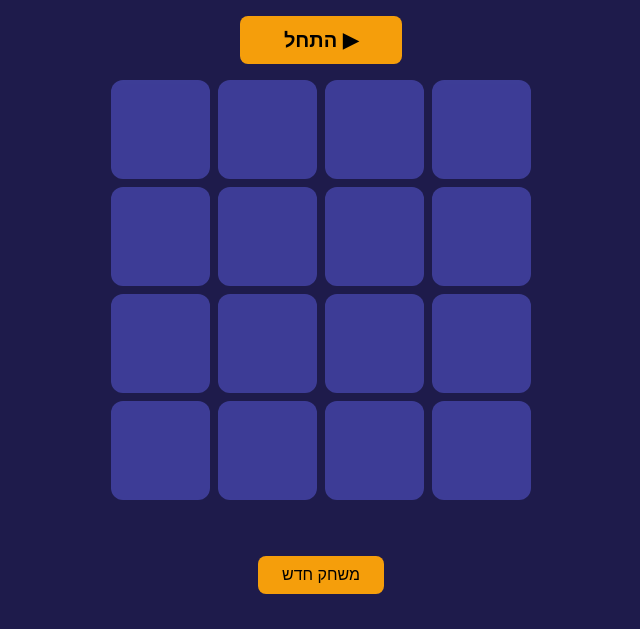
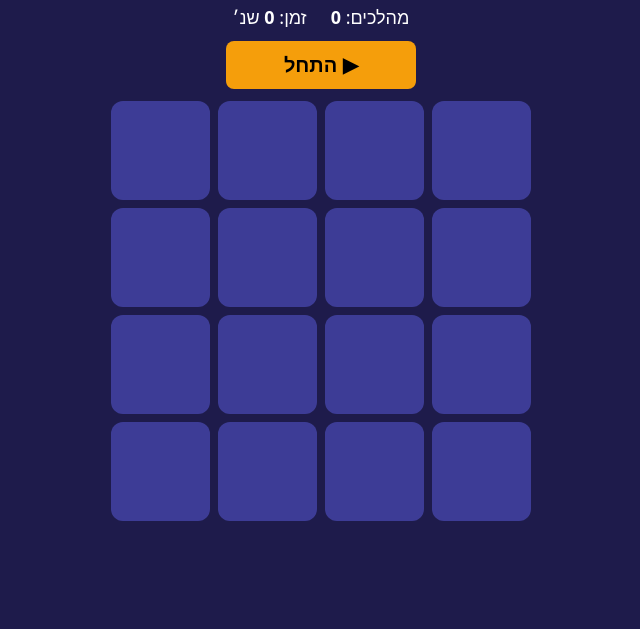
Before and after one commit to Yanai-lez/The-memory-game, a plain HTML site: page index.html in a window 1280 px wide. Shown: the part 171-800 px from the top of the page, without its empty margins (319-959 px from the left). Drawn offline with Linux system fonts and the light colour scheme.

Commit message:
Lock page scroll/zoom, merge Start and New Game into one button
Co-Authored-By: Claude Sonnet 5.5 <noreply@anthropic.com>
Claude-Session: https://claude.ai/code/session_01GMvf4M3R6JwNa4WK4HA77i

```diff
--- a/index.html
+++ b/index.html
@@ -2,7 +2,7 @@
 <html lang="he" dir="rtl">
 <head>
 <meta charset="UTF-8">
-<meta name="viewport" content="width=device-width, initial-scale=1">
+<meta name="viewport" content="width=device-width, initial-scale=1, maximum-scale=1, user-scalable=no">
 <title>משחק זיכרון</title>
 <link rel="manifest" href="manifest.webmanifest">
 <meta name="theme-color" content="#1e1b4b">
@@ -24,10 +24,12 @@
 <meta property="og:image:height" content="630">
 <meta name="twitter:card" content="summary_large_image">
 <style>
+  html, body { height: 100%; overflow: hidden; overscroll-behavior: none; }
   body {
-    margin: 0; min-height: 100vh; display: flex; flex-direction: column;
-    align-items: center; justify-content: center; gap: 16px;
+    margin: 0; height: 100vh; height: 100dvh; display: flex; flex-direction: column;
+    align-items: center; justify-content: center; gap: 12px;
     background: #1e1b4b; color: #fff; font-family: system-ui, sans-serif;
+    touch-action: none; user-select: none; -webkit-user-select: none;
   }
   h1 { margin: 0; font-size: 28px; }
   .stats { display: flex; gap: 24px; font-size: 18px; }
@@ -39,7 +41,7 @@
   .level.active { background: #6366f1; }
   .board.locked { opacity: .45; pointer-events: none; }
   .board {
-    --w: min(94vw, 420px);
+    --w: min(94vw, 420px, calc(100dvh - 300px));
     display: grid; grid-template-columns: repeat(var(--cols, 4), 1fr); gap: 8px;
     width: var(--w);
   }
@@ -55,6 +57,9 @@
     background: #f59e0b; color: #000; cursor: pointer;
   }
   #msg { height: 24px; font-size: 20px; }
+  #startBtn { font-size: 20px; padding: 12px 20px; font-weight: bold; min-width: 190px; }
+  #installBtn { position: fixed; top: 8px; left: 8px; font-size: 12px; padding: 6px 10px; }
+  #iosHint { position: fixed; bottom: 6px; left: 0; right: 0; margin: 0; text-align: center; font-size: 12px; }
 </style>
 </head>
 <body>
@@ -64,12 +69,11 @@
     <span>מהלכים: <b id="moves">0</b></span>
     <span>זמן: <b id="time">0</b> שנ׳</span>
   </div>
-  <button id="startBtn" class="restart" style="font-size:20px;padding:12px 44px;font-weight:bold">▶ התחל</button>
+  <button id="startBtn" class="restart">▶ התחל</button>
   <div class="board" id="board"></div>
   <div id="msg"></div>
-  <button class="restart" onclick="start()">משחק חדש</button>
-  <button id="installBtn" class="restart" hidden>📲 התקן כאפליקציה</button>
-  <p id="iosHint" hidden style="font-size:14px">באייפון: שיתוף ← "הוסף למסך הבית"</p>
+  <button id="installBtn" class="restart" hidden>📲 התקן</button>
+  <p id="iosHint" hidden>באייפון: שיתוף ← "הוסף למסך הבית"</p>
 
 <script>
   const pool = [
@@ -91,7 +95,7 @@
 
   let first = null, lock = false, moves = 0, found = 0, pairs = 0, sec = 0, timer = null, playing = false;
   const startBtn = document.getElementById("startBtn");
-  startBtn.onclick = () => begin();
+  startBtn.onclick = () => (playing ? start() : begin());
 
   function renderLevels() {
     const box = document.getElementById("levels");
@@ -129,7 +133,7 @@
     const L = levels[level];
     pairs = L.cols * L.rows / 2;
     board.style.setProperty("--cols", L.cols);
-    board.style.setProperty("--w", L.cols >= 8 ? "min(96vw, 600px)" : "min(94vw, 420px)");
+    board.style.setProperty("--w", `min(${L.cols >= 8 ? "96vw, 560px" : "94vw, 420px"}, calc(100dvh - 300px))`);
     board.style.gap = L.cols >= 8 ? "5px" : "8px";
     const picks = shuffle([...pool]).slice(0, pairs);
     shuffle([...picks, ...picks]).forEach(e => {
@@ -142,13 +146,13 @@
     });
     playing = false;
     board.classList.add("locked");
-    startBtn.style.visibility = "visible";
+    startBtn.textContent = "▶ התחל";
   }
 
   function begin() {
     playing = true;
     document.getElementById("board").classList.remove("locked");
-    startBtn.style.visibility = "hidden";
+    startBtn.textContent = "🔄 משחק חדש";
     clearInterval(timer);
     timer = setInterval(() => {
       document.getElementById("time").textContent = ++sec;
```
